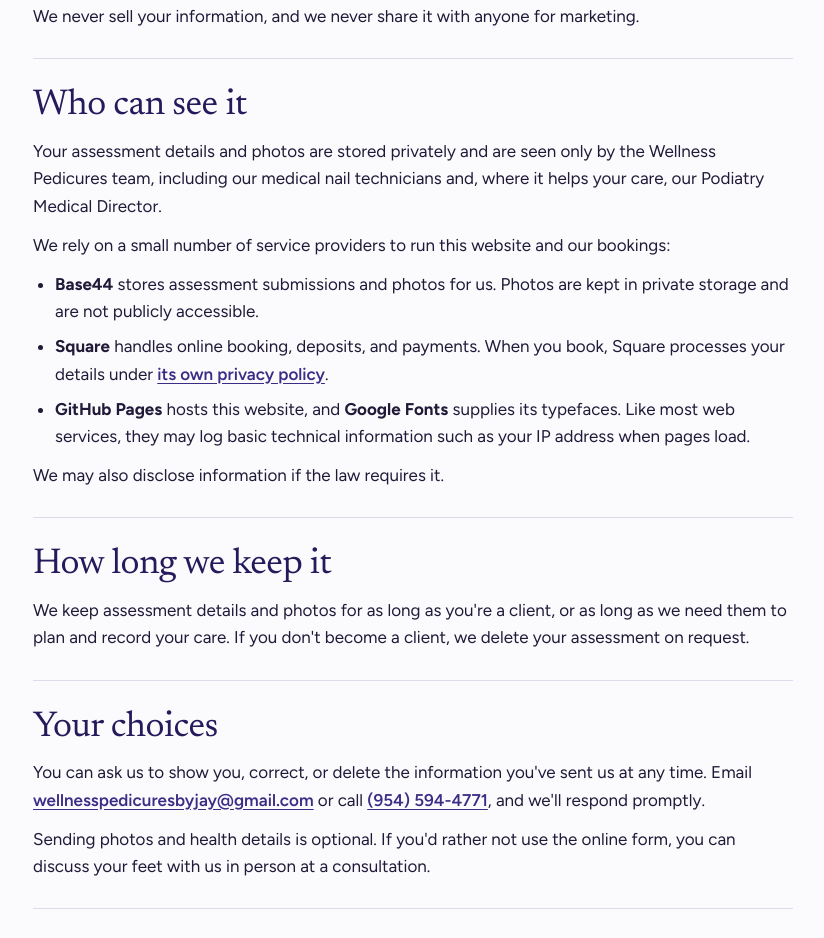
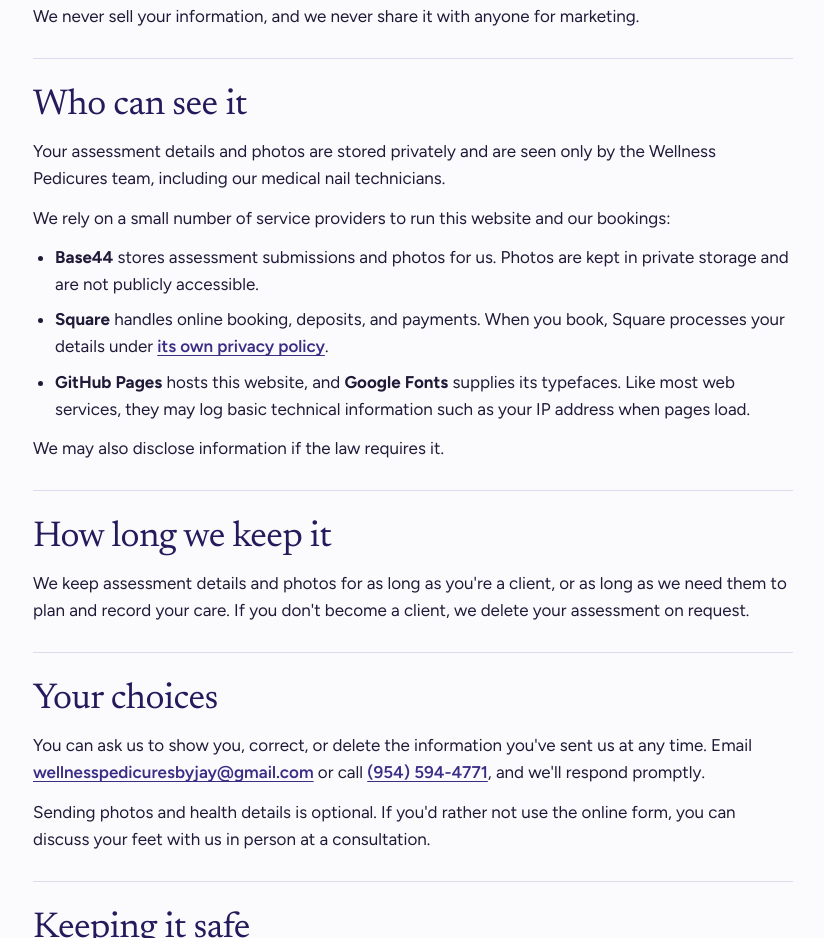
Before and after one commit to Clearpathpages/wellness-pedicure-revised, a plain HTML site: page privacy.html in a window 1280 px wide. Shown: the part 1305-2243 px from the top of the page, without its empty margins (51-875 px from the left). Drawn offline with Linux system fonts and the light colour scheme.

Commit message:
Remove Podiatry Medical Director from privacy page
Co-Authored-By: Claude Opus 5.5 <noreply@anthropic.com>
Claude-Session: https://claude.ai/code/session_016pTyhtRBKA5KjS9dEiRG9e

```diff
--- a/privacy.html
+++ b/privacy.html
@@ -198,7 +198,7 @@ h1 em{color:var(--teal);font-style:italic}
 
     <section>
       <h2>Who can see it</h2>
-      <p>Your assessment details and photos are stored privately and are seen only by the Wellness Pedicures team, including our medical nail technicians and, where it helps your care, our Podiatry Medical Director.</p>
+      <p>Your assessment details and photos are stored privately and are seen only by the Wellness Pedicures team, including our medical nail technicians.</p>
       <p>We rely on a small number of service providers to run this website and our bookings:</p>
       <ul>
         <li><b>Base44</b> stores assessment submissions and photos for us. Photos are kept in private storage and are not publicly accessible.</li>
```
